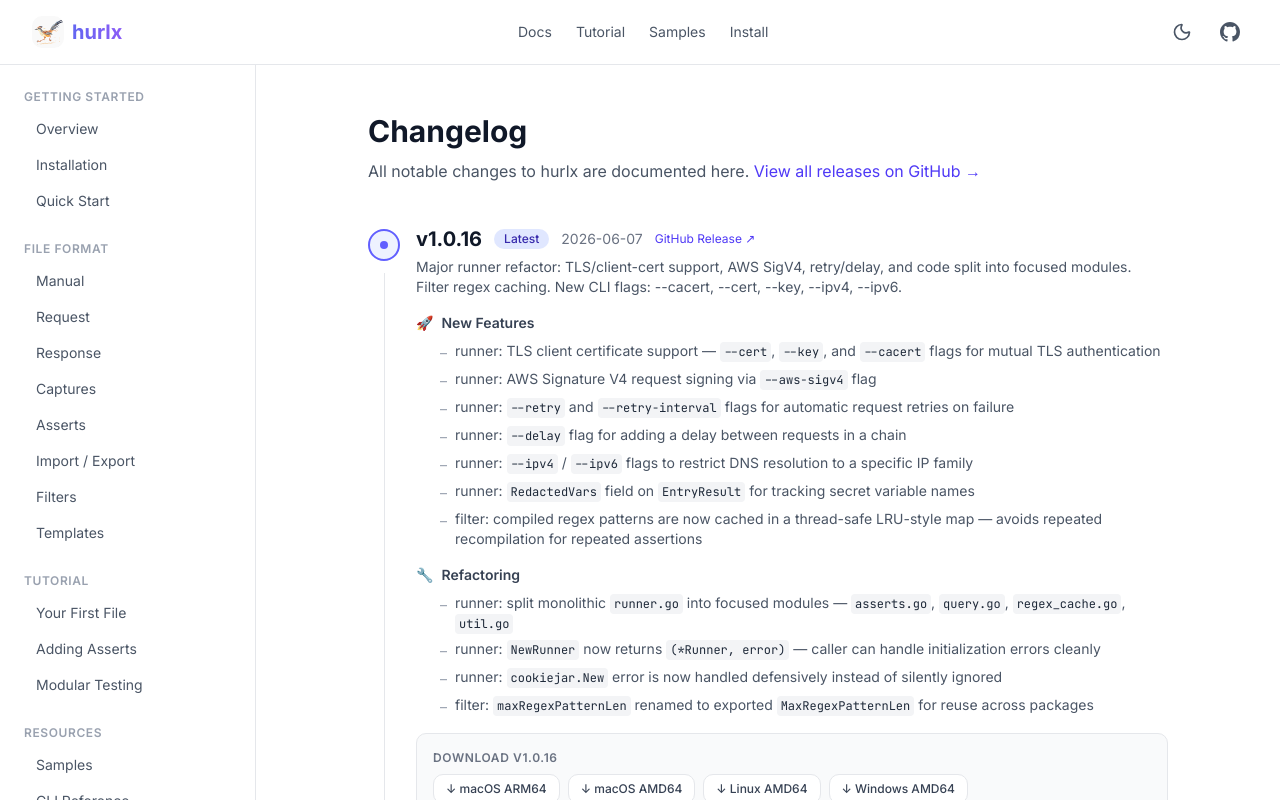
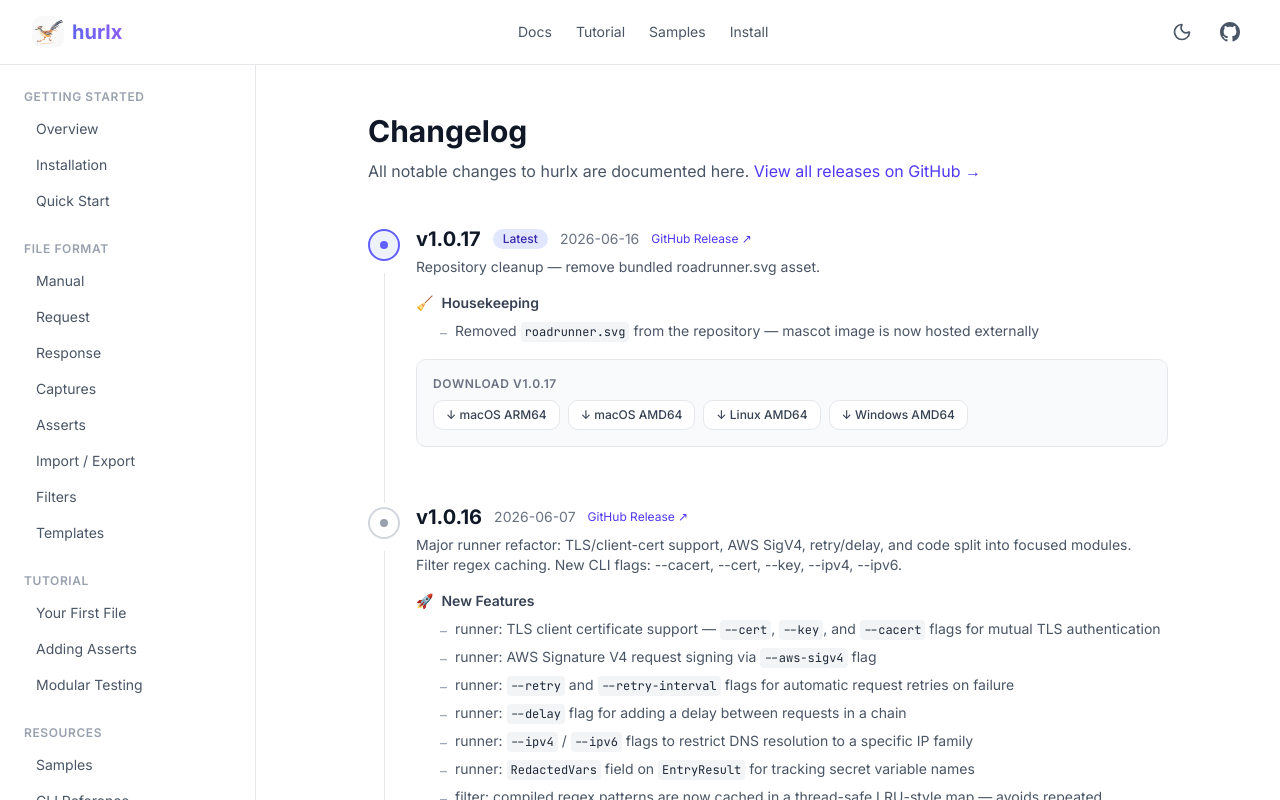
Before and after one commit to itbaby/hurlx-website, a Next.js app: page /docs/changelog in a window 1280 px wide. Shown: the top 800 px of the page. Built offline with nearby package versions, Linux system fonts and the light colour scheme.

Commit message:
Update changelog and version to v1.0.17

```diff
--- a/src/app/docs/changelog/page.tsx
+++ b/src/app/docs/changelog/page.tsx
@@ -19,6 +19,21 @@
 }
 
 const releases: Release[] = [
+  {
+    version: "v1.0.17",
+    date: "2026-06-16",
+    tag: "v1.0.17",
+    highlights: "Repository cleanup — remove bundled roadrunner.svg asset.",
+    sections: [
+      {
+        title: "Housekeeping",
+        icon: "🧹",
+        items: [
+          "Removed `roadrunner.svg` from the repository — mascot image is now hosted externally",
+        ],
+      },
+    ],
+  },
   {
     version: "v1.0.16",
     date: "2026-06-07",
--- a/src/app/docs/page.tsx
+++ b/src/app/docs/page.tsx
@@ -16,7 +16,7 @@
 
       <h2 id="installation">Installation</h2>
       <p>
-        Current version: <strong>v1.0.16</strong>
+        Current version: <strong>v1.0.17</strong>
       </p>
       <h3>Binary</h3>
       <HighlightedCode lang="bash" code={`# macOS (Apple Silicon)
```
